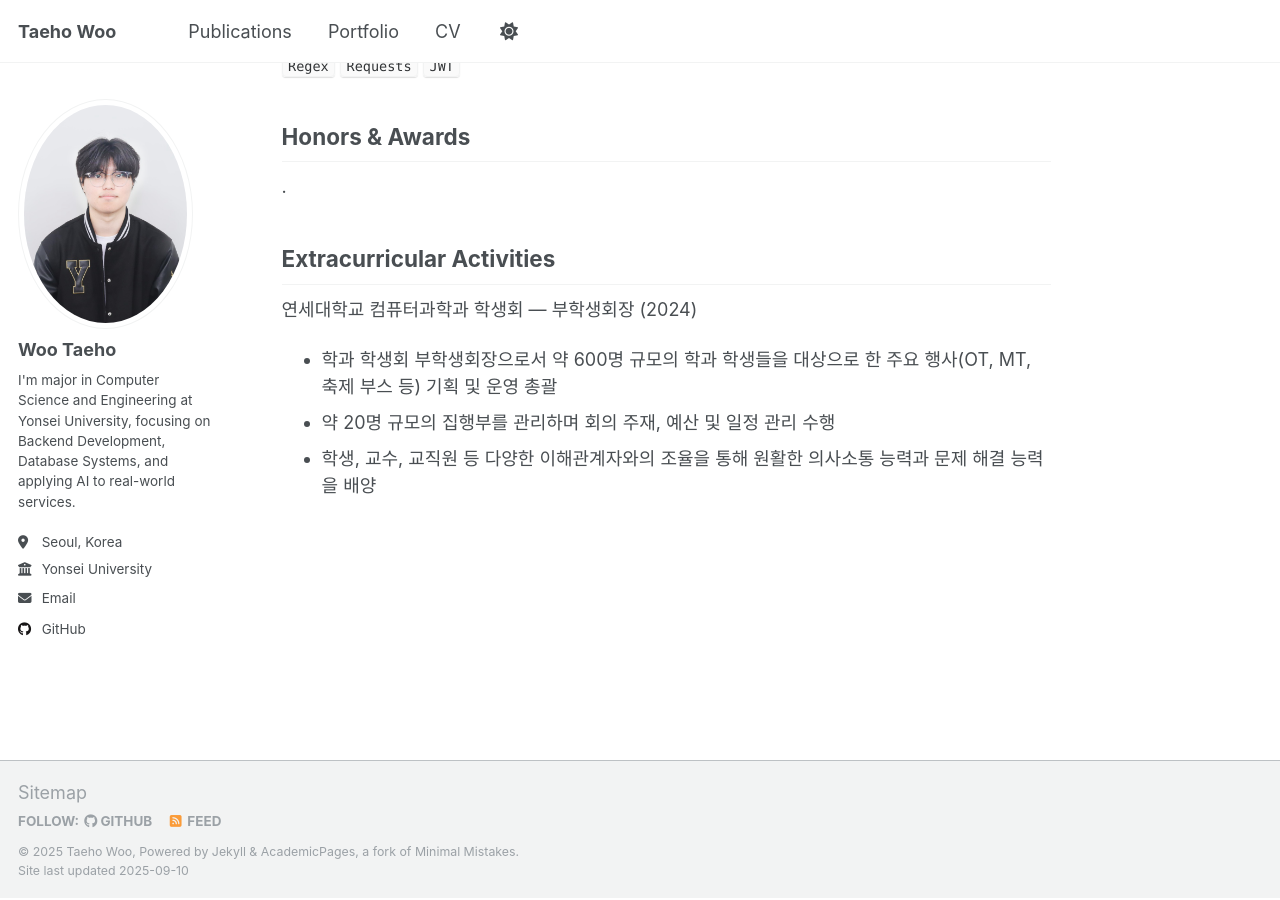
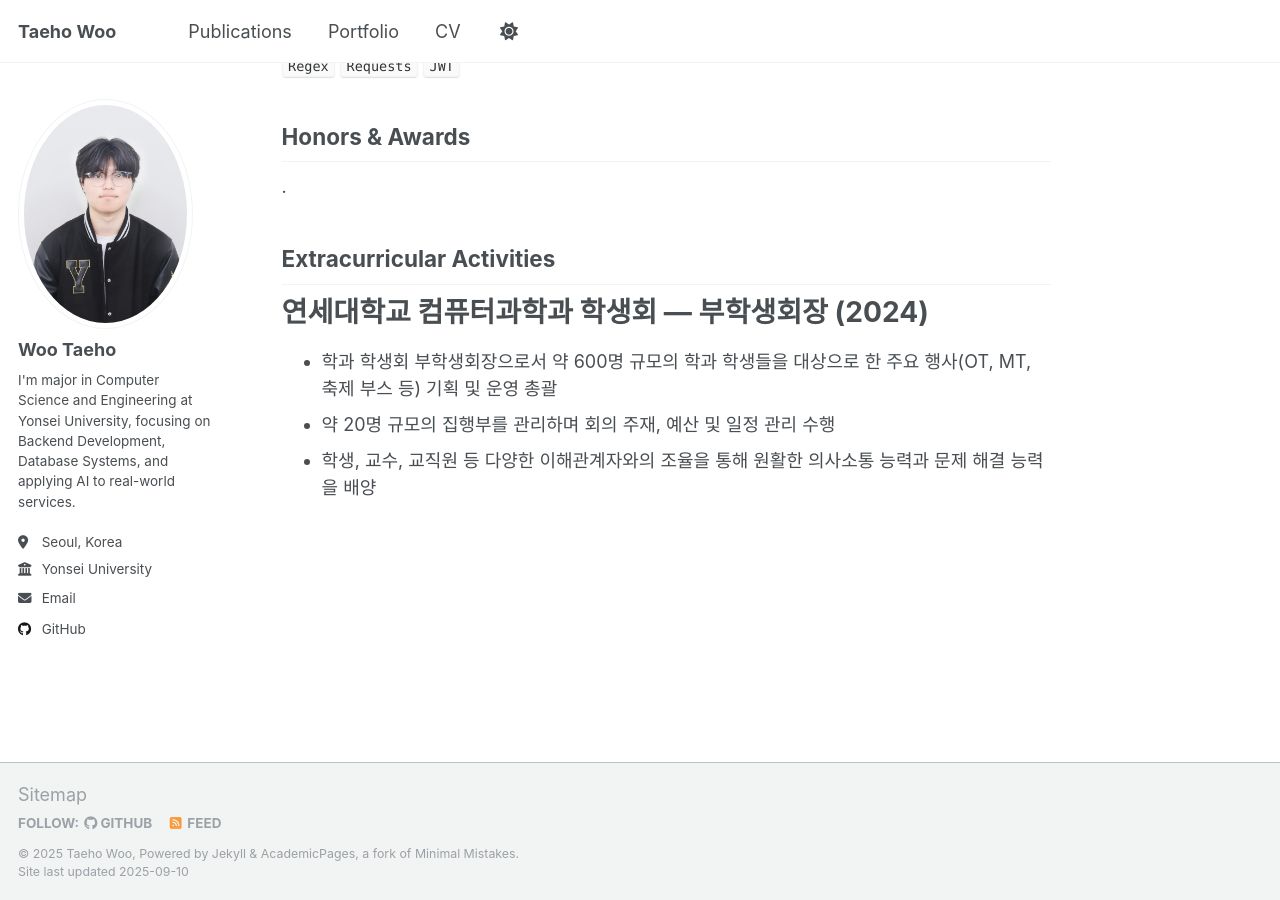
Before and after one commit to wooxogh/wooxogh.github.io, a Jekyll site: the page built from _pages/about.md, in a window 1280 px wide and 900 px high, scrolled down 1917 px. Built offline with Jekyll 4.4.1, drawn with Linux system fonts in a browser that asks for light colours; a script that is not in the unit is left out.

Commit message:
detail222

```diff
--- a/_pages/about.md
+++ b/_pages/about.md
@@ -73,7 +73,7 @@ Honors & Awards
 Extracurricular Activities
 ------
 
-연세대학교 컴퓨터과학과 학생회 — 부학생회장 (2024)
+# 연세대학교 컴퓨터과학과 학생회 — 부학생회장 (2024)
 - 학과 학생회 부학생회장으로서 약 600명 규모의 학과 학생들을 대상으로 한 주요 행사(OT, MT, 축제 부스 등) 기획 및 운영 총괄
 - 약 20명 규모의 집행부를 관리하며 회의 주재, 예산 및 일정 관리 수행
 - 학생, 교수, 교직원 등 다양한 이해관계자와의 조율을 통해 원활한 의사소통 능력과 문제 해결 능력을 배양
```
